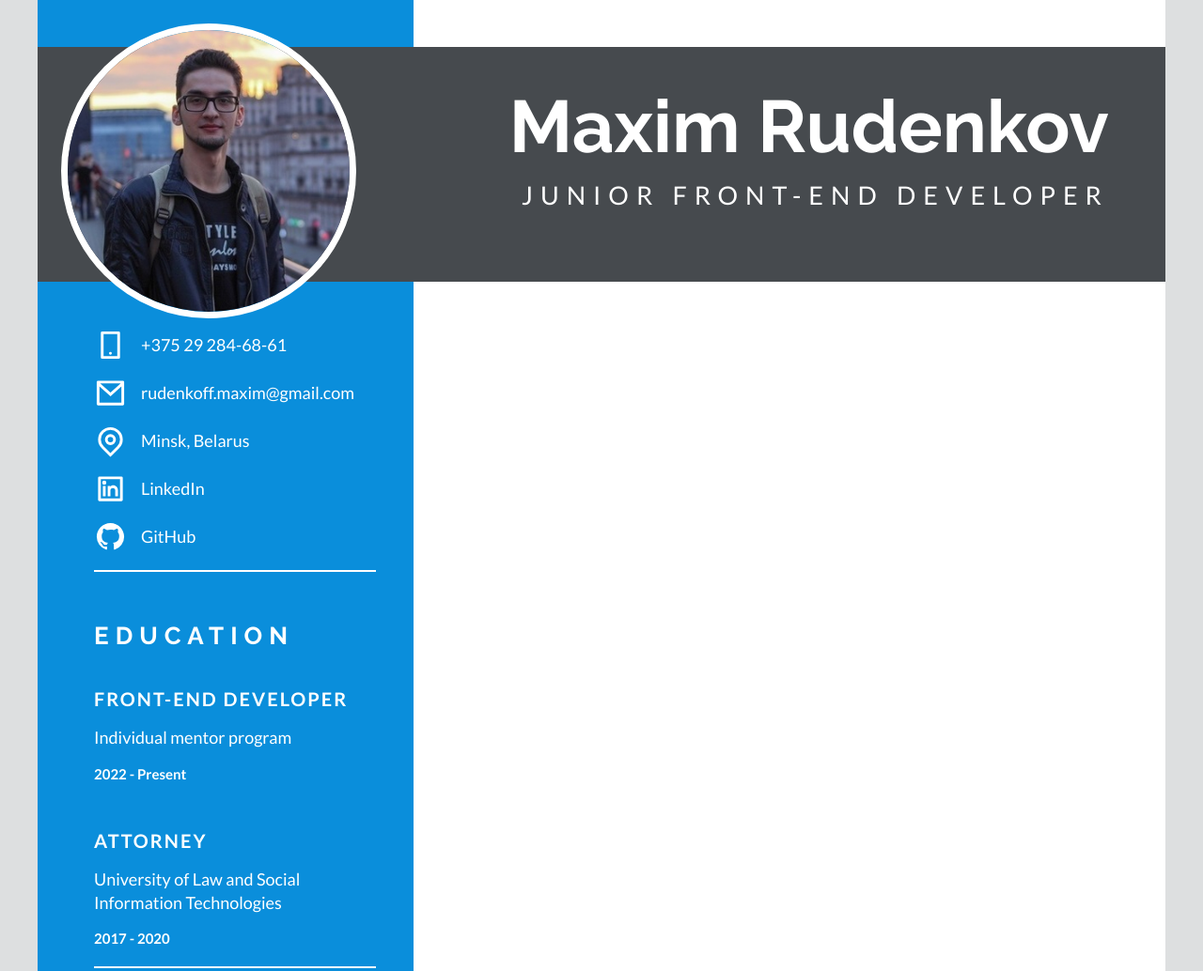
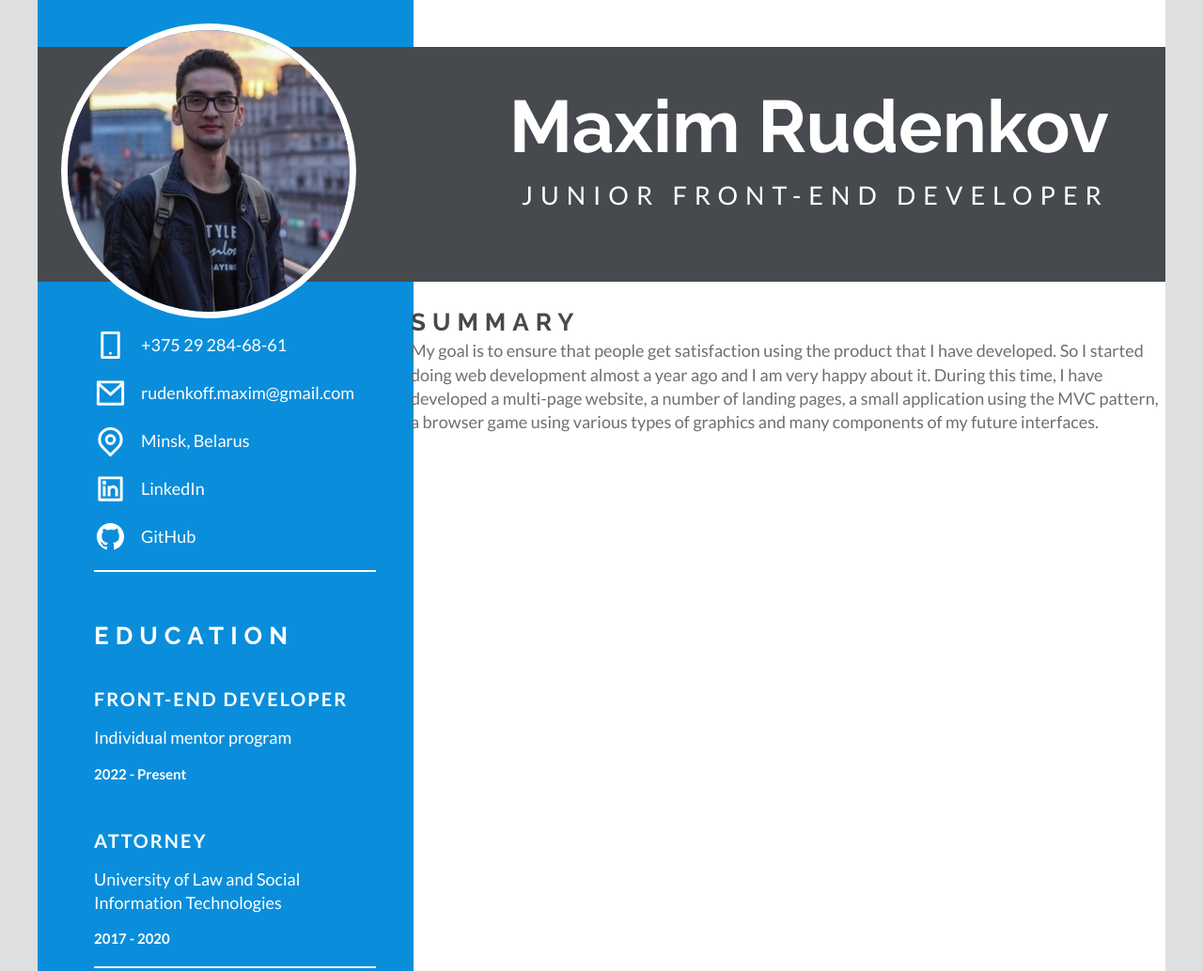
Before and after one commit to BrainHDV/summary, a plain HTML site: page index.html in a window 1280 px wide. Shown: the top 1034 px of the page at 94% size. Drawn offline with Linux system fonts and the light colour scheme.

Commit message:
added main and summary blocks

```diff
--- a/index.html
+++ b/index.html
@@ -98,7 +98,23 @@
               </section>
             </div>
           </aside>
+          <main class="main">
+            <section class="summary">
+              <h3 class="title title-gray summary-title">SUMMARY</h3>
 
+              <p class="text summary-text">My goal is to ensure that people get satisfaction using the product that I
+                have
+                developed. So I started doing web
+                development almost a year ago and I am very happy about it. During this time, I have developed a
+                multi-page website, a
+                number of landing pages, a small application using the MVC pattern, a browser game using various types
+                of
+                graphics and
+                many components of my future interfaces.</p>
+            </section>
+
+
+          </main>
         </div>
 
 
```
